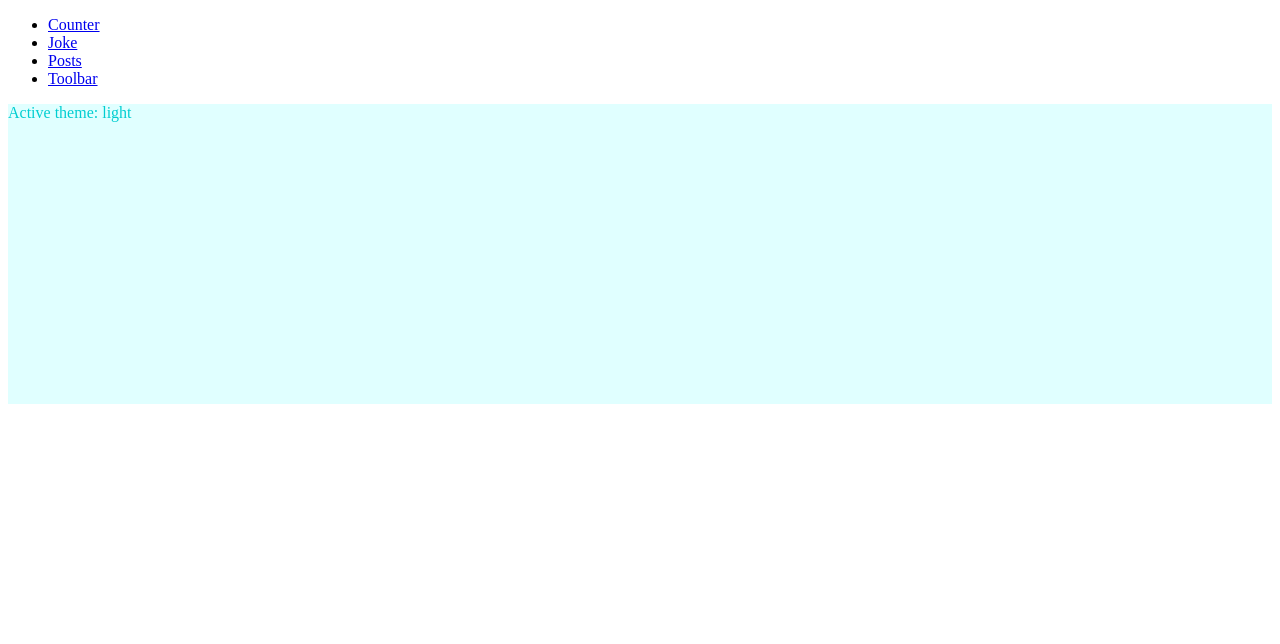
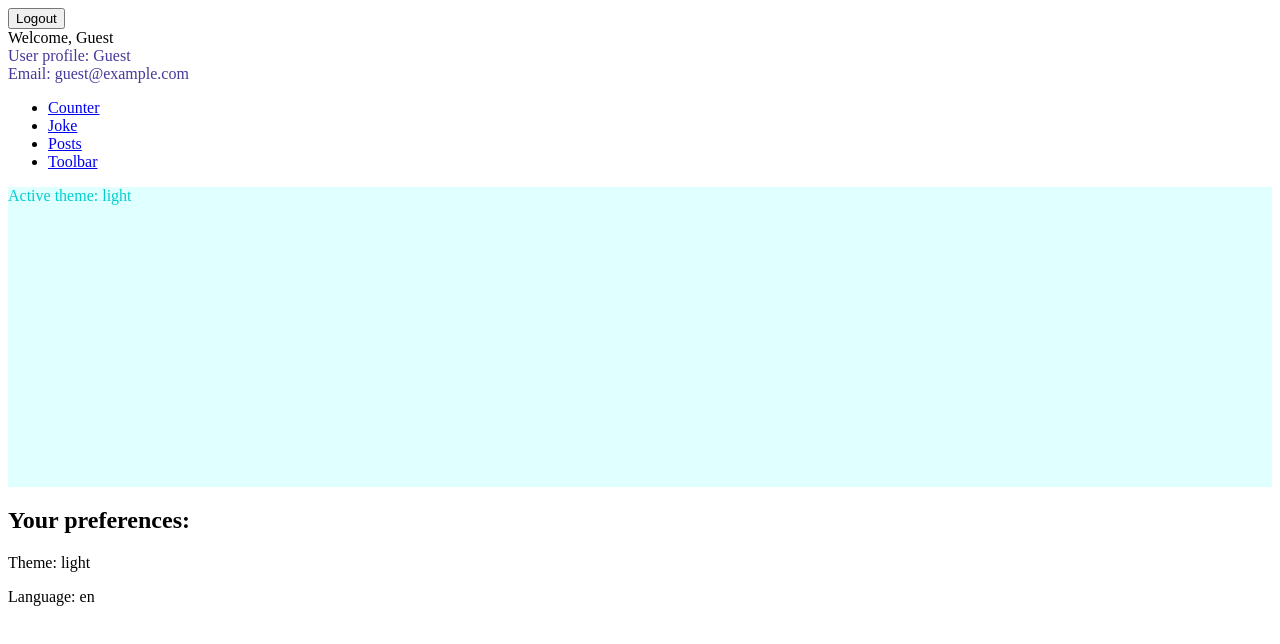
Before and after one commit to illiabutsenko/Node-React, a React app: page /toolbar in a window 1280 px wide. Shown: the top 644 px of the page. Built offline with nearby package versions, Linux system fonts and the light colour scheme; the HTML template or start-up script is replaced by a standard one.

Commit message:
React. useContext for manage global state across my components

```diff
--- /dev/null
+++ b/src/components/Footer.jsx
@@ -0,0 +1,16 @@
+import { useContext } from "react";
+import UserContext from "../context/user";
+
+function Footer() {
+  const user = useContext(UserContext);
+
+  return (
+    <div>
+      <h2>Your preferences:</h2>
+      <p>Theme: {user.preferences.theme}</p>
+      <p>Language: {user.preferences.language}</p>
+    </div>
+  );
+}
+
+export default Footer;
--- a/src/components/Joke.jsx
+++ b/src/components/Joke.jsx
@@ -1,6 +1,9 @@
+import { useContext } from "react";
 import useFetch from "../hooks/useFetch";
+import UserContext from "../context/user";
 
 function Joke() {
+  const user = useContext(UserContext);
   const { data, loading, error } = useFetch(
     "https://api.chucknorris.io/jokes/random"
   );
@@ -10,6 +13,7 @@ function Joke() {
 
   return (
     <div>
+      <p>Hi, {user.name}</p>
       <p>Joke: {data.value}</p>
     </div>
   );
--- a/src/components/UserProfile.jsx
+++ b/src/components/UserProfile.jsx
@@ -1,10 +1,18 @@
-function UserProfile({ user }) {
+import { useContext } from "react";
+import UserContext from "../context/user";
+
+// function UserProfile({ user }) {
+function UserProfile() {
+  const user = useContext(UserContext);
   return (
     <div>
       {user.isLoggedIn ? (
-        <div style={{ color: "#453999" }}>Профіль користувача: {user.name}</div>
+        <div>
+          <div style={{ color: "#453999" }}>User profile: {user.name}</div>
+          <div style={{ color: "#453999" }}>Email: {user.email}</div>
+        </div>
       ) : (
-        <div style={{ color: "DarkRed" }}>Користувач не увійшов у систему</div>
+        <div style={{ color: "DarkRed" }}>User is not logged in</div>
       )}
     </div>
   );
--- /dev/null
+++ b/src/context/user.js
@@ -0,0 +1,5 @@
+import { createContext } from "react";
+
+const UserContext = createContext();
+
+export default UserContext;
--- a/src/index.jsx
+++ b/src/index.jsx
@@ -1,13 +1,30 @@
 import ReactDOM from "react-dom/client";
+import { useState } from "react";
 import { BrowserRouter, Route, Link, Routes } from "react-router-dom";
 import Counter from "./components/Counter";
 import Joke from "./components/Joke";
 import Posts from "./components/Posts";
 import Toolbar from "./components/Toolbar";
+import UserContext from "./context/user";
+import Footer from "./components/Footer";
+import UserProfile from "./components/UserProfile";
+import WelcomeComponent from "./components/WelcomeComponent";
 
 function App() {
+  const [user, setUser] = useState({
+    isLoggedIn: true,
+    name: "Guest",
+    email: "guest@example.com",
+    preferences: {
+      theme: "light",
+      language: "en",
+    },
+  });
   return (
     <div>
+      <UserContext.Provider value={user}>
+        <WelcomeComponent user={user} />
+        <UserProfile user={user} />
         <BrowserRouter>
           <nav>
             <ul>
@@ -32,9 +49,11 @@ function App() {
             <Route path="/toolbar" element={<Toolbar />} />
           </Routes>
         </BrowserRouter>
+        <Footer />
+      </UserContext.Provider>
     </div>
   );
 }
 
 const root = ReactDOM.createRoot(document.getElementById("root"));
-root.render(App());
+root.render(<App />);
```
Lines whose indentation alone changed are shown as unchanged.
